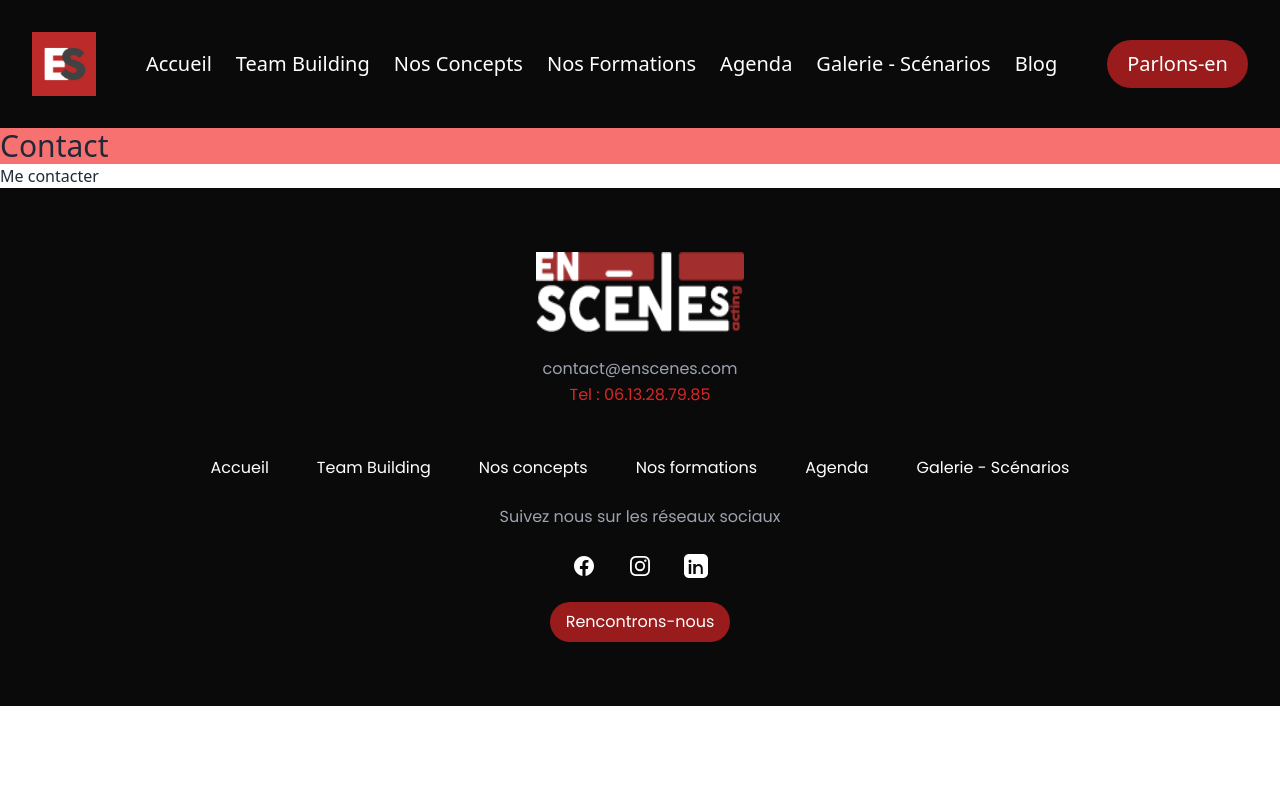
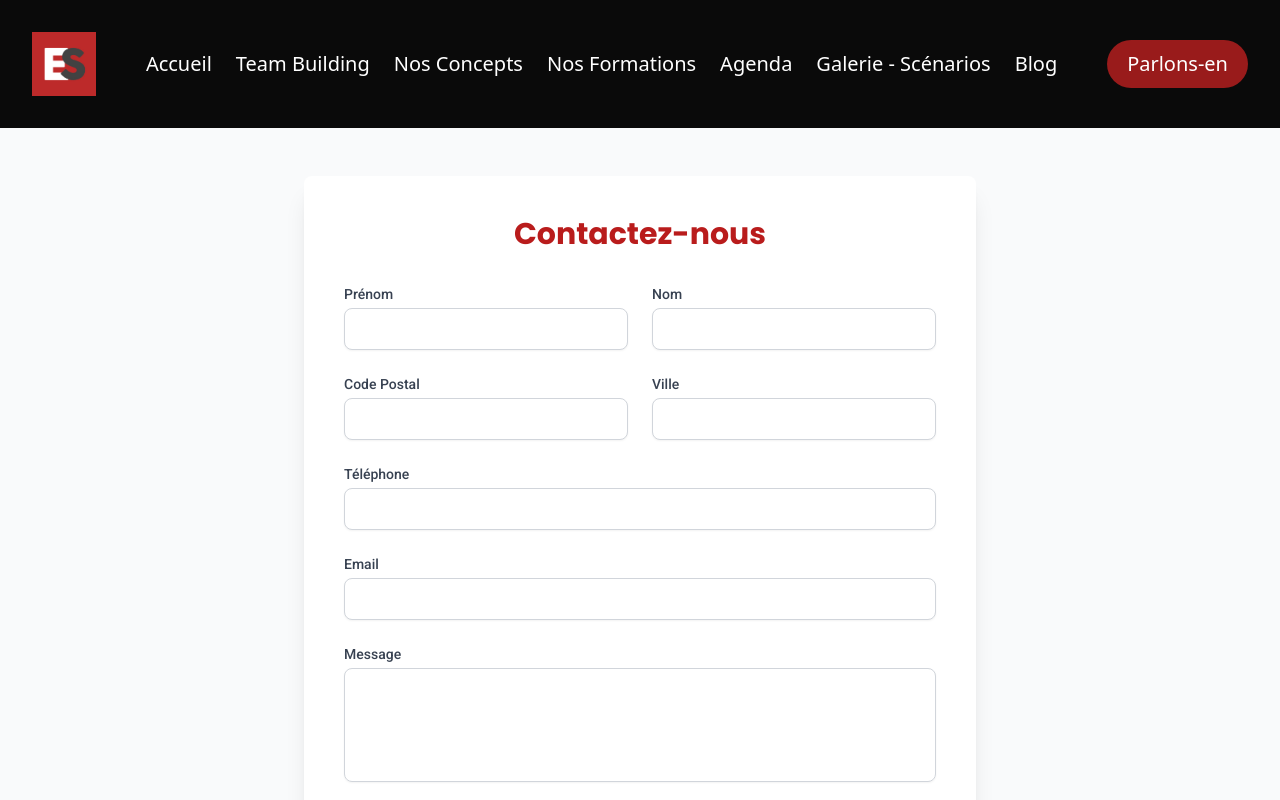
Before and after one commit to flowxt/Cyrielle-App, a Next.js app: page /contact in a window 1280 px wide. Shown: the top 800 px of the page. Built offline with nearby package versions, Linux system fonts and the light colour scheme.

Commit message:
formulaire

```diff
--- /dev/null
+++ b/src/app/components/ContactForm.jsx
@@ -0,0 +1,200 @@
+"use client";
+import { motion } from "framer-motion";
+import { useState } from "react";
+
+const ContactForm = () => {
+  const [formData, setFormData] = useState({
+    firstName: "",
+    lastName: "",
+    postalCode: "",
+    city: "",
+    phone: "",
+    email: "",
+    message: "",
+    enigmaAnswer: "",
+  });
+
+  const handleChange = (e) => {
+    const { name, value } = e.target;
+
+    // Validation du téléphone (autoriser uniquement les chiffres et les caractères spéciaux)
+    if (name === "phone") {
+      const phoneRegex = /^[0-9+\-().\s]*$/; // Autorise chiffres, +, -, (), ., espace
+      if (!phoneRegex.test(value)) return;
+    }
+
+    // Validation du code postal (uniquement chiffres, max 5 caractères)
+    if (name === "postalCode") {
+      const postalRegex = /^[0-9]{0,5}$/; // Uniquement 5 chiffres max
+      if (!postalRegex.test(value)) return;
+    }
+
+    setFormData((prev) => ({
+      ...prev,
+      [name]: value,
+    }));
+  };
+
+  const handleSubmit = (e) => {
+    e.preventDefault();
+
+    // Validation email
+    const emailRegex = /^[a-zA-Z0-9._%+-]+@[a-zA-Z0-9.-]+\.[a-zA-Z]{2,}$/;
+    if (!emailRegex.test(formData.email)) {
+      alert("Veuillez entrer une adresse email valide.");
+      return;
+    }
+
+    console.log("Formulaire soumis :", formData);
+    alert("Merci pour votre message ! Nous vous contacterons bientôt.");
+  };
+
+  return (
+    <div className="bg-gray-50 py-12 px-4 sm:px-6 lg:px-8">
+      <motion.div
+        initial={{ opacity: 0, y: 50 }}
+        animate={{ opacity: 1, y: 0 }}
+        transition={{ duration: 0.8 }}
+        className="max-w-2xl mx-auto bg-white rounded-lg shadow-xl overflow-hidden"
+      >
+        <div className="px-6 py-8 sm:p-10">
+          <h2 className="text-3xl font-bold text-red-700 text-center mb-8 font-poppins">
+            Contactez-nous
+          </h2>
+          <form onSubmit={handleSubmit} className="space-y-6">
+            {/* Nom et Prénom */}
+            <div className="grid grid-cols-1 sm:grid-cols-2 gap-6">
+              <div>
+                <label className="block text-sm font-medium text-gray-700 font-roboto">
+                  Prénom
+                </label>
+                <input
+                  type="text"
+                  name="firstName"
+                  value={formData.firstName}
+                  onChange={handleChange}
+                  className="mt-1 block w-full px-4 py-2 border border-gray-300 rounded-lg shadow-sm focus:ring-blue-500 focus:border-blue-500 font-roboto"
+                  required
+                />
+              </div>
+              <div>
+                <label className="block text-sm font-medium text-gray-700 font-roboto">
+                  Nom
+                </label>
+                <input
+                  type="text"
+                  name="lastName"
+                  value={formData.lastName}
+                  onChange={handleChange}
+                  className="mt-1 block w-full px-4 py-2 border border-gray-300 rounded-lg shadow-sm focus:ring-blue-500 focus:border-blue-500 font-roboto"
+                  required
+                />
+              </div>
+            </div>
+
+            {/* Code Postal et Ville */}
+            <div className="grid grid-cols-1 sm:grid-cols-2 gap-6">
+              <div>
+                <label className="block text-sm font-medium text-gray-700 font-roboto">
+                  Code Postal
+                </label>
+                <input
+                  type="text"
+                  name="postalCode"
+                  value={formData.postalCode}
+                  onChange={handleChange}
+                  className="mt-1 block w-full px-4 py-2 border border-gray-300 rounded-lg shadow-sm focus:ring-blue-500 focus:border-blue-500 font-roboto"
+                  required
+                />
+              </div>
+              <div>
+                <label className="block text-sm font-medium text-gray-700 font-roboto">
+                  Ville
+                </label>
+                <input
+                  type="text"
+                  name="city"
+                  value={formData.city}
+                  onChange={handleChange}
+                  className="mt-1 block w-full px-4 py-2 border border-gray-300 rounded-lg shadow-sm focus:ring-blue-500 focus:border-blue-500 font-roboto"
+                  required
+                />
+              </div>
+            </div>
+
+            {/* Téléphone */}
+            <div>
+              <label className="block text-sm font-medium text-gray-700 font-roboto">
+                Téléphone
+              </label>
+              <input
+                type="tel"
+                name="phone"
+                value={formData.phone}
+                onChange={handleChange}
+                className="mt-1 block w-full px-4 py-2 border border-gray-300 rounded-lg shadow-sm focus:ring-blue-500 focus:border-blue-500 font-roboto"
+                required
+              />
+            </div>
+
+            {/* Email */}
+            <div>
+              <label className="block text-sm font-medium text-gray-700 font-roboto">
+                Email
+              </label>
+              <input
+                type="email"
+                name="email"
+                value={formData.email}
+                onChange={handleChange}
+                className="mt-1 block w-full px-4 py-2 border border-gray-300 rounded-lg shadow-sm focus:ring-blue-500 focus:border-blue-500 font-roboto"
+                required
+              />
+            </div>
+
+            {/* Message */}
+            <div>
+              <label className="block text-sm font-medium text-gray-700 font-roboto">
+                Message
+              </label>
+              <textarea
+                name="message"
+                rows="4"
+                value={formData.message}
+                onChange={handleChange}
+                className="mt-1 block w-full px-4 py-2 border border-gray-300 rounded-lg shadow-sm focus:ring-blue-500 focus:border-blue-500 resize-none font-roboto"
+                required
+              />
+            </div>
+
+            {/* Réponse à l'énigme */}
+            <div>
+              <label className="block text-sm font-medium text-gray-700 font-roboto">
+                Réponse à l'énigme <span className="text-gray-500">(si ça vous parle)</span>
+              </label>
+              <input
+                type="text"
+                name="enigmaAnswer"
+                value={formData.enigmaAnswer}
+                onChange={handleChange}
+                className="mt-1 block w-full px-4 py-2 border border-gray-300 rounded-lg shadow-sm focus:ring-blue-500 focus:border-blue-500 font-roboto"
+              />
+            </div>
+
+            {/* Bouton Envoyer */}
+            <div>
+              <button
+                type="submit"
+                className="w-full bg-red-700 text-white px-6 py-3 rounded-lg hover:bg-red-800 transition-colors font-roboto font-semibold"
+              >
+                Envoyer
+              </button>
+            </div>
+          </form>
+        </div>
+      </motion.div>
+    </div>
+  );
+};
+
+export default ContactForm;
--- /dev/null
+++ b/src/app/components/VideoCard.jsx
@@ -0,0 +1,23 @@
+import PropTypes from "prop-types";
+
+const VideoCard = ({ videoSrc, title, buttonText, backgroundColor, textColor }) => {
+  return (
+    <div className={`flex flex-col items-center justify-center p-6 ${backgroundColor} w-full`}>
+      <video src={videoSrc} controls className="w-full max-w-md rounded-lg shadow-lg" />
+      <h3 className={`text-xl font-bold mt-4 ${textColor}`}>{title}</h3>
+      <button className={`mt-2 px-6 py-2 border-2 rounded-lg ${textColor} border-${textColor} hover:bg-${textColor} hover:text-white transition`}>
+        {buttonText}
+      </button>
+    </div>
+  );
+};
+
+VideoCard.propTypes = {
+  videoSrc: PropTypes.string.isRequired,
+  title: PropTypes.string.isRequired,
+  buttonText: PropTypes.string.isRequired,
+  backgroundColor: PropTypes.string,
+  textColor: PropTypes.string,
+};
+
+export default VideoCard;
--- /dev/null
+++ b/src/app/components/VideoSection.jsx
@@ -0,0 +1,36 @@
+import PropTypes from "prop-types";
+import VideoCard from "./VideoCard";
+
+const VideoSection = ({ title, videos, reverseColors }) => {
+  return (
+    <div className="py-12">
+      <h2 className="text-3xl font-bold text-center mb-8">{title}</h2>
+      <div className="flex flex-col md:flex-row">
+        {videos.map((video, index) => (
+          <VideoCard
+            key={index}
+            videoSrc={video.videoSrc}
+            title={video.title}
+            buttonText={video.buttonText}
+            backgroundColor={index % 2 === 0 ? (reverseColors ? "bg-red-700" : "bg-white") : (reverseColors ? "bg-white" : "bg-red-700")}
+            textColor={index % 2 === 0 ? (reverseColors ? "text-white" : "text-black") : (reverseColors ? "text-black" : "text-white")}
+          />
+        ))}
+      </div>
+    </div>
+  );
+};
+
+VideoSection.propTypes = {
+  title: PropTypes.string.isRequired,
+  videos: PropTypes.arrayOf(
+    PropTypes.shape({
+      videoSrc: PropTypes.string.isRequired,
+      title: PropTypes.string.isRequired,
+      buttonText: PropTypes.string.isRequired,
+    })
+  ).isRequired,
+  reverseColors: PropTypes.bool,
+};
+
+export default VideoSection;
--- a/src/app/contact/page.jsx
+++ b/src/app/contact/page.jsx
@@ -1,8 +1,7 @@
+import ContactForm from "../components/ContactForm";
+
 export default function Contact() {
     return (
-      <div>
-        <h1 className="text-3xl bg-red-400">Contact</h1>
-        <p>Me contacter</p>
-      </div>
+     <ContactForm />
     );
   }
--- a/src/app/galerie-scenarios/page.jsx
+++ b/src/app/galerie-scenarios/page.jsx
@@ -1,5 +1,5 @@
 "use client";
-import ContentHome from '../components/ContentHome';
+
 import Hero from '../components/Hero';
 import PhotoGallery from '../components/PhotoGallery';
 
```
